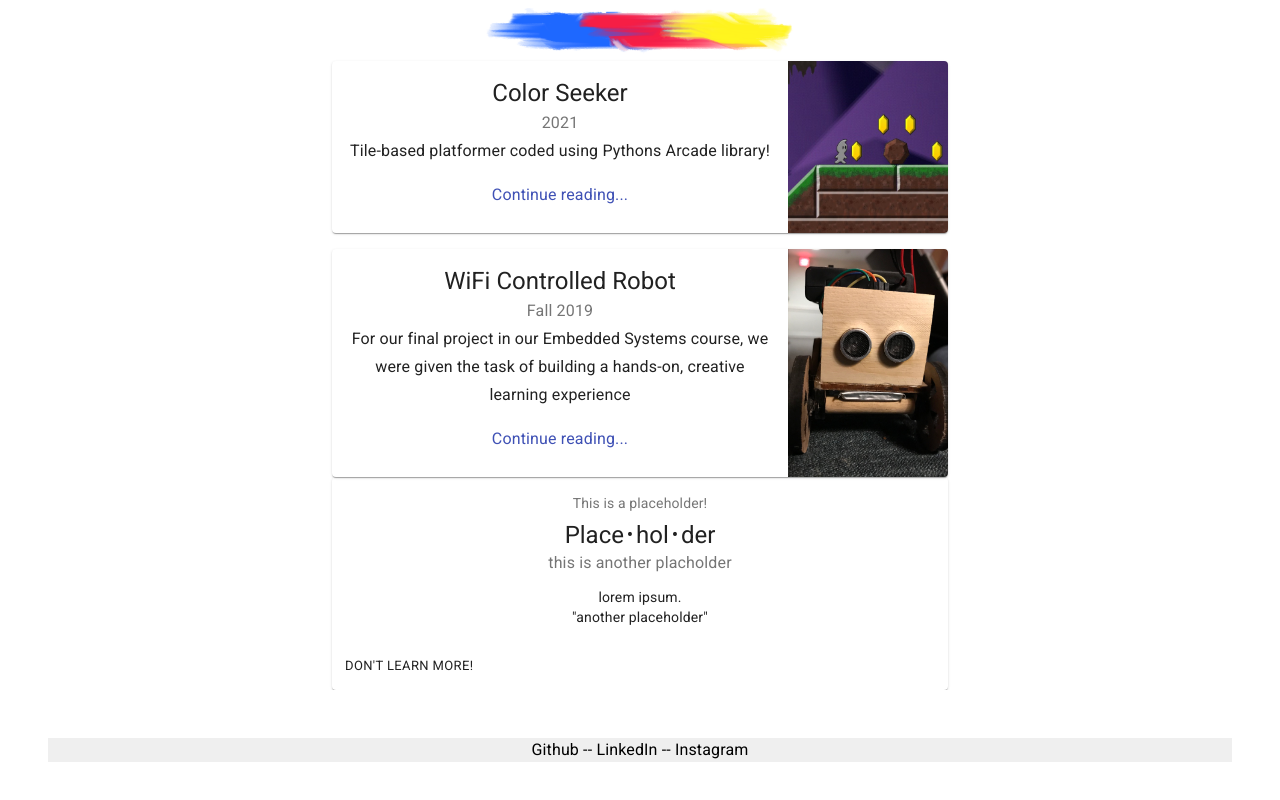
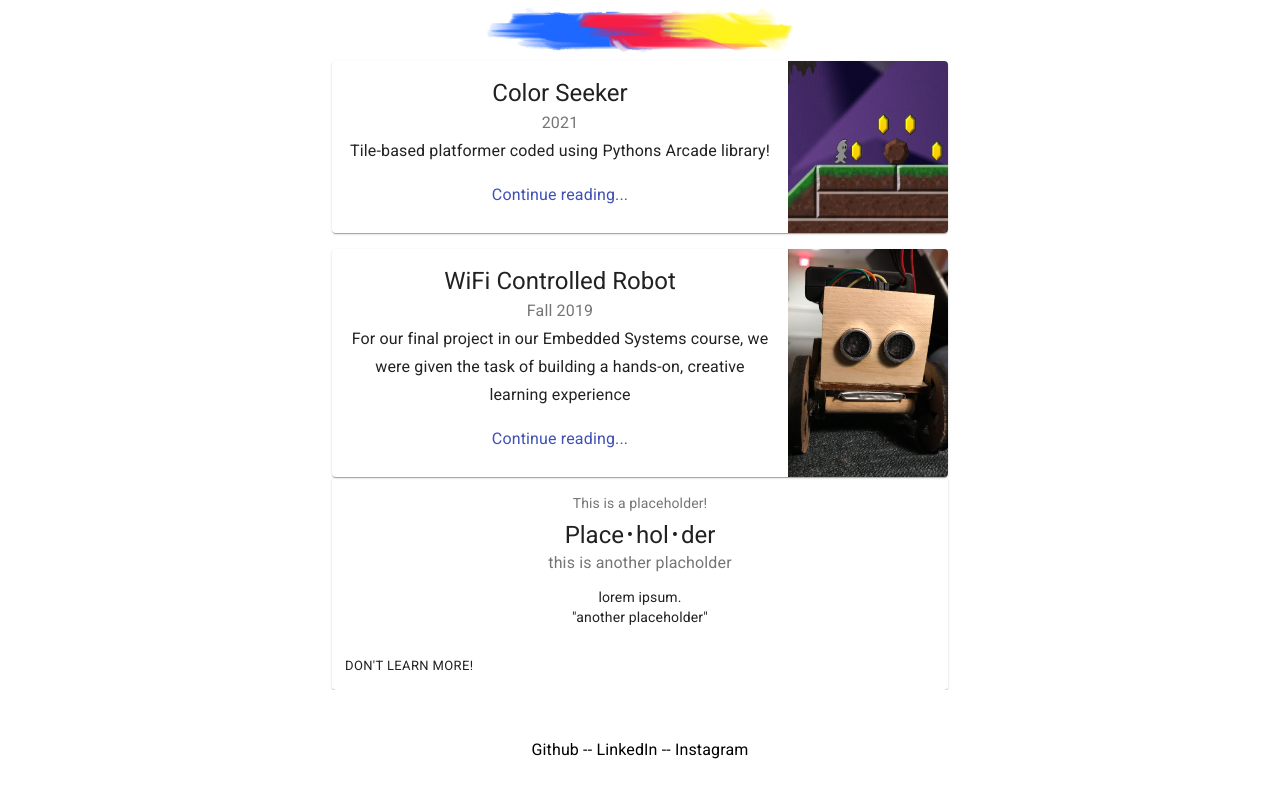
Before and after one commit to Krizeon/krizeon.github.io, a React (Create React App) app: page / in a window 1280 px wide. Shown: the part 819-1619 px from the top of the page. Built offline with nearby package versions, Linux system fonts and the light colour scheme.

Commit message:
-minor edit to the footer color

```diff
--- a/src/components/FooterBar.js
+++ b/src/components/FooterBar.js
@@ -19,7 +19,7 @@ const FooterBar = () => {
   return (
       <footer className={classes.footer}>
         <Container>
-          <Typography component="div" style={{ backgroundColor: '#efefef'}} >
+          <Typography component="div" style={{ backgroundColor: '#fffffff'}} >
           <Link
             color="inherit"
             href="https://github.com/Krizeon"
```
